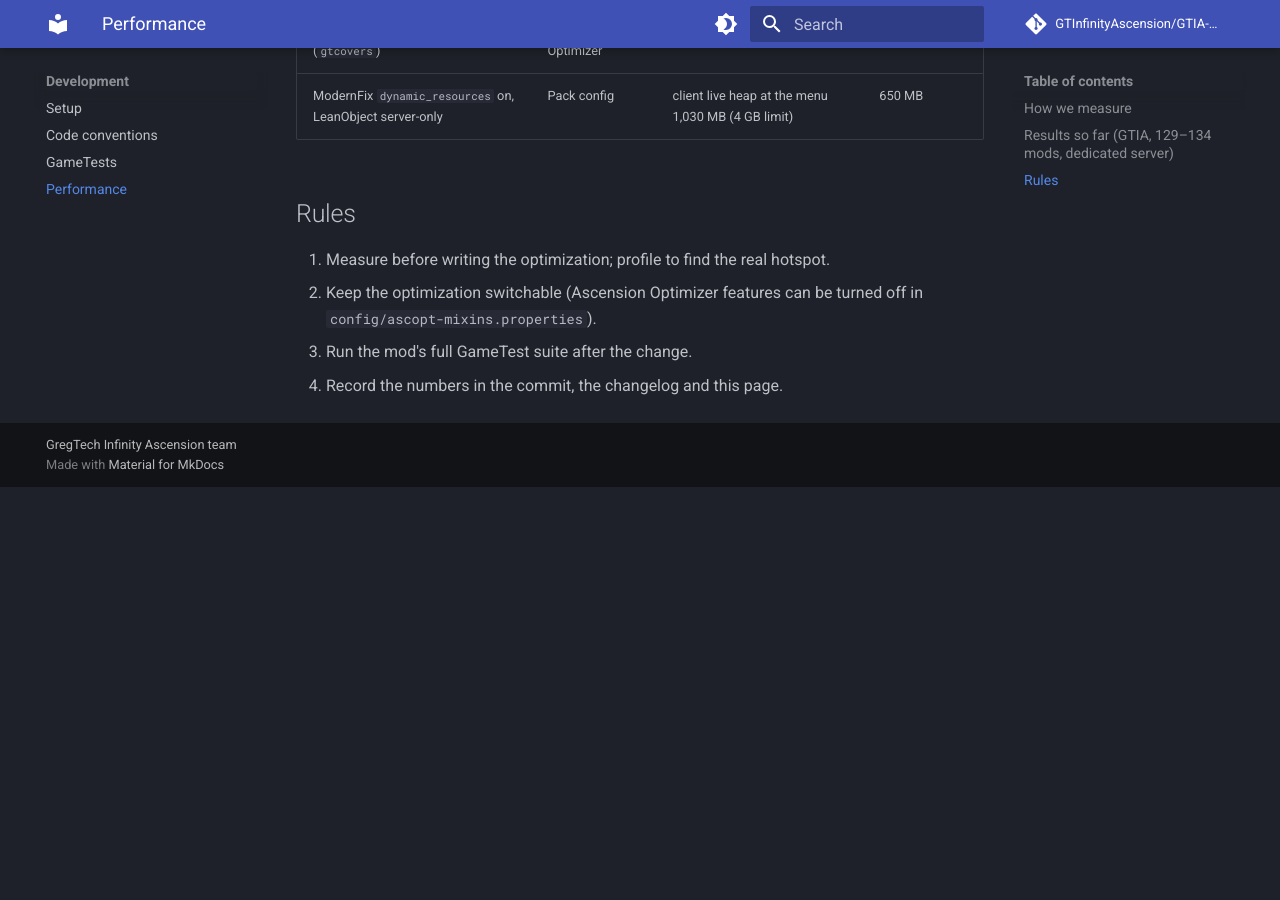
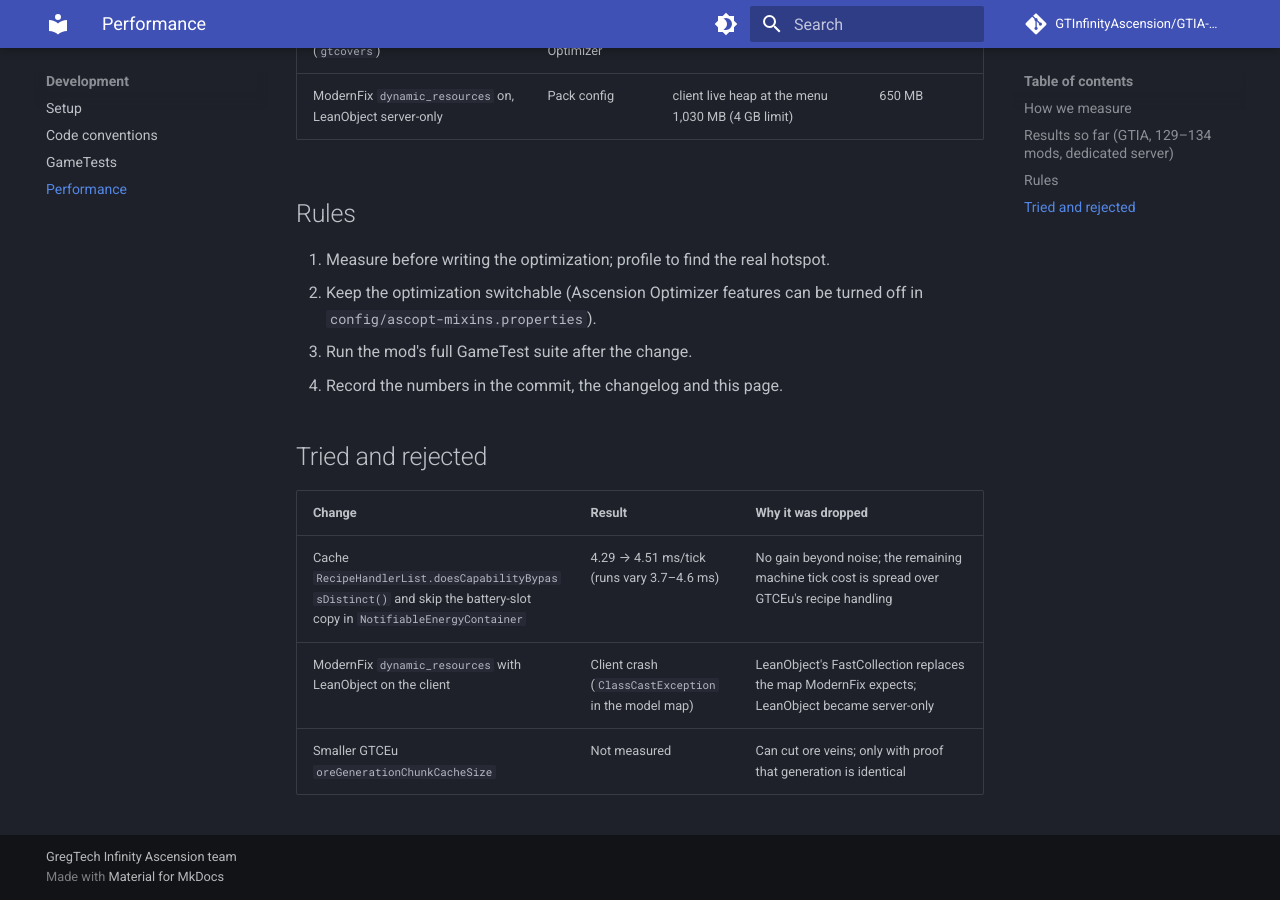
Before and after one commit to GTInfinityAscension/GTIA-Dev-Doc, an MkDocs documentation site: the page built from docs/development/performance.md, in a window 1280 px wide and 900 px high, scrolled down 1110 px. Built offline with MkDocs 1.6.1 and Material for MkDocs 9.7.7, drawn with Linux system fonts in a browser that asks for light colours; comment, search, counter and statistics services are not loaded; before the commit the page ends 1597 px from its top, so only the background shows below that.

Commit message:
Performance: rejected changes

```diff
--- a/docs/development/performance.md
+++ b/docs/development/performance.md
@@ -35,3 +35,11 @@ Results are appended to `~/MineProjects/GTIA-arquivo/perf/<label>.jsonl`. Profil
 2. Keep the optimization switchable (Ascension Optimizer features can be turned off in `config/ascopt-mixins.properties`).
 3. Run the mod's full GameTest suite after the change.
 4. Record the numbers in the commit, the changelog and this page.
+
+## Tried and rejected
+
+| Change | Result | Why it was dropped |
+| --- | --- | --- |
+| Cache `RecipeHandlerList.doesCapabilityBypassDistinct()` and skip the battery-slot copy in `NotifiableEnergyContainer` | 4.29 → 4.51 ms/tick (runs vary 3.7–4.6 ms) | No gain beyond noise; the remaining machine tick cost is spread over GTCEu's recipe handling |
+| ModernFix `dynamic_resources` with LeanObject on the client | Client crash (`ClassCastException` in the model map) | LeanObject's FastCollection replaces the map ModernFix expects; LeanObject became server-only |
+| Smaller GTCEu `oreGenerationChunkCacheSize` | Not measured | Can cut ore veins; only with proof that generation is identical |
```
